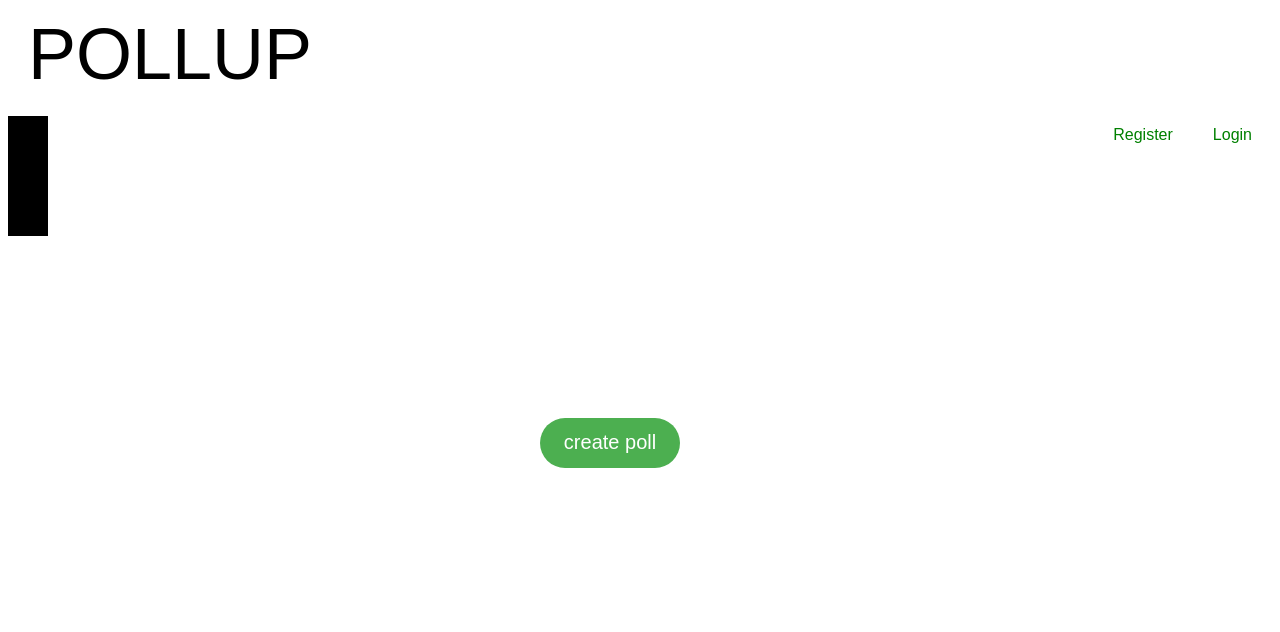
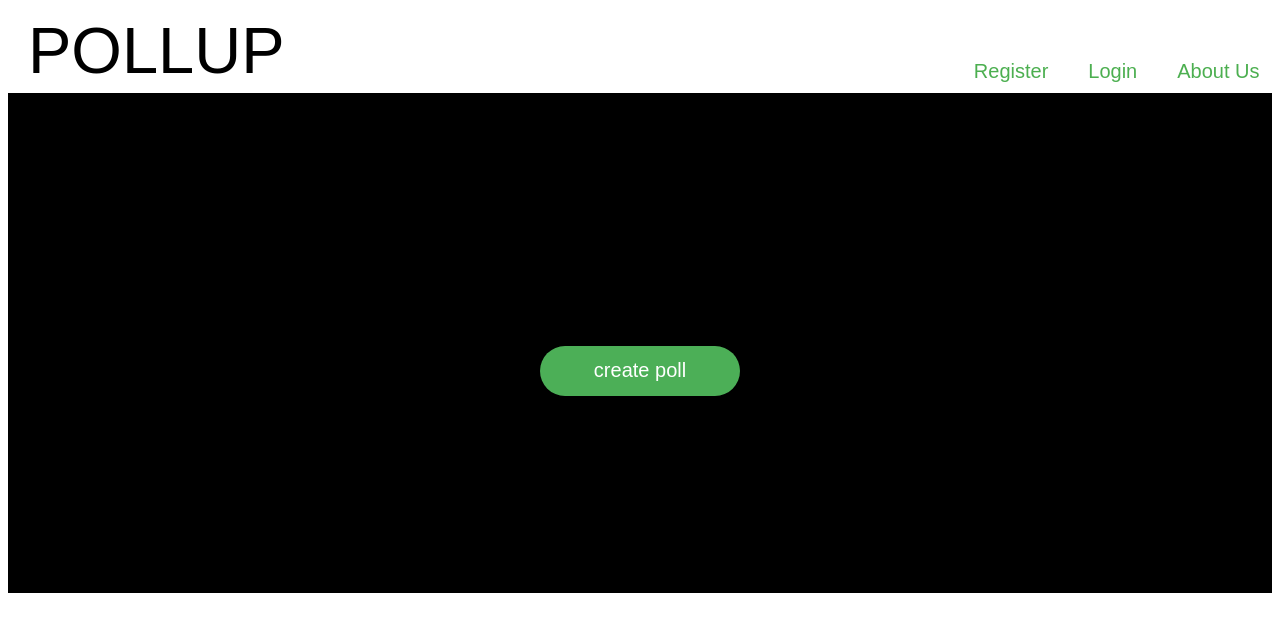
Before and after one commit to jawhnypoh/pollup, a plain HTML site: page landingPage.html in a window 1280 px wide. Drawn offline with Linux system fonts and the light colour scheme.

Commit message:
Updated landing page

```diff
--- a/CSS/landing_style.css
+++ b/CSS/landing_style.css
@@ -2,7 +2,7 @@
 
 header h1 {
   display: inline-block;
-  font-size: 72px;
+  font-size: 65px;
   font-weight: 200;
   font-family: sans-serif;
   margin: 5px 20px;
@@ -11,6 +11,16 @@ header h1 {
 a {
   text-decoration: none;
   color: black;
+}
+
+nav {
+    position: absolute;
+    right: 0.5px;
+    top: 50;
+}
+
+nav ul {
+    margin: 0;
 }
 
 .header-list {
@@ -28,31 +38,31 @@ a {
   display: block;
   padding: 10px 20px;
   font-family: sans-serif;
+  font-size: 20px;
   text-decoration: none;
-  color: green;
+  color: #4CAF50;
 }
 
 main {
     display: inline-block;
-  background-color: black;
-  padding: 20px 20px 100px 20px;
+    background-color: black;
+    height: 500px;
+    width: 100%;
 }
 
 div .button-wrapper {
-  vertical-align: middle;
-  text-align: center;
+    width: 100%;
+    height: auto;
 }
 
 #create-poll-button {
-  position: absolute;
-  margin-left: 40%;
-  margin-right: auto;
-  margin-top: 22%;
-  width: 140px;
+  position: relative;
+  width: 200px;
   height: 50px;
+  margin-top: 20%;
   font-size: 20px;
   cursor: pointer;
-  background-color: #4CAF50;
+  background-color: #4CAF57;
   color: white;
   border: none;
   border-radius: 30px;
--- a/landingPage.html
+++ b/landingPage.html
@@ -10,16 +10,21 @@
 
   <body>
     <header>
-      <h1><a href="/"><i class="landing-title"></i>POLLUP</a></h1>
-
+      <h1><a href="/"><i class="title"></i>POLLUP</a></h1>
+      <nav>
       <ul class="header=list">
+        <li class="header-item"><a href="about.html">About Us</a></li>
         <li class="header-item"><a href="login.html">Login</a></li>
         <li class="header-item"><a href="register.html">Register</a></li>
-    </header>
+      </ul>
+      </header>
 
     <main>
       <div class="button-wrapper">
-        <button id="create-poll-button">create poll</button>
+        <center>
+            <button id="create-poll-button">create poll</button>
+          </center>
       </div>
     </main>
+</body>
 </html>
```
